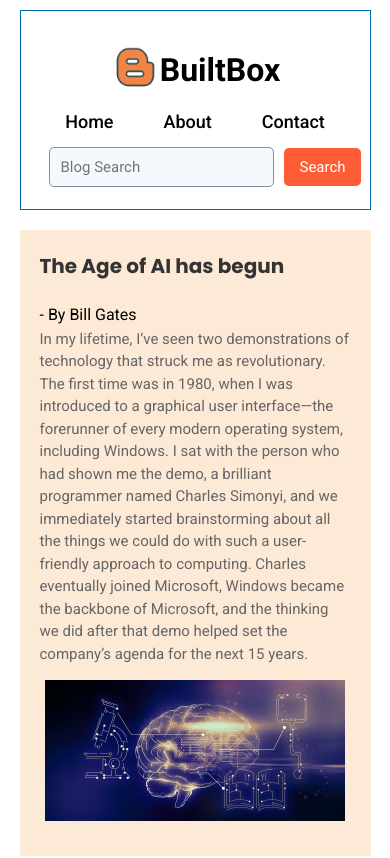
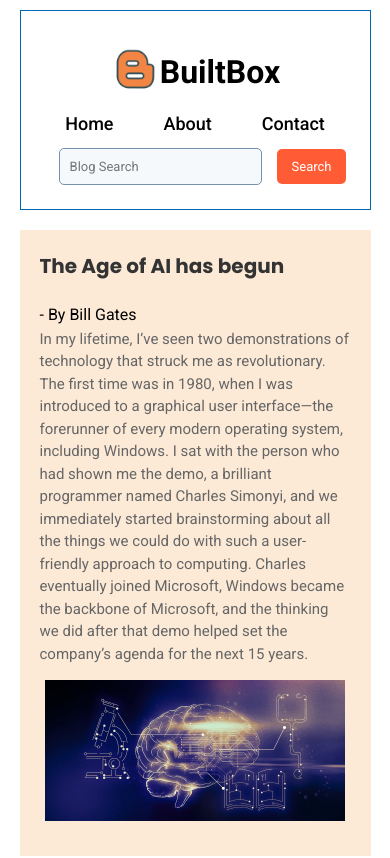
Before and after one commit to CodeWithSachit/builtbox, a plain HTML site: page index.html in a window 390 px wide. Shown: the top 858 px of the page. Drawn offline with Linux system fonts and the light colour scheme.

Commit message:
making responsive according to my phone

```diff
--- a/css/responsive.css
+++ b/css/responsive.css
@@ -45,9 +45,22 @@
         align-items: center;
     }
 
+    .nav-right {
+        display: flex;
+        justify-content: center;
+        align-items: center;
+    }
+
+    .nav-right .btn {
+        font-size: 13px;
+    }
+
+
     .nav-right input {
         padding: 10px;
         padding-right: 40px;
+        font-size: 13px;
+        margin: 0px 15px;
     }
 
     .max-width-1 {
@@ -161,7 +174,9 @@
 @media (max-width: 360px) {
     .nav-right input {
         padding: 10px;
-        padding-right: 12px;
+        padding-right: 10px;
+        font-size: 13px;
+        margin: 0px 15px;
     }
 
     .post-img {
```
